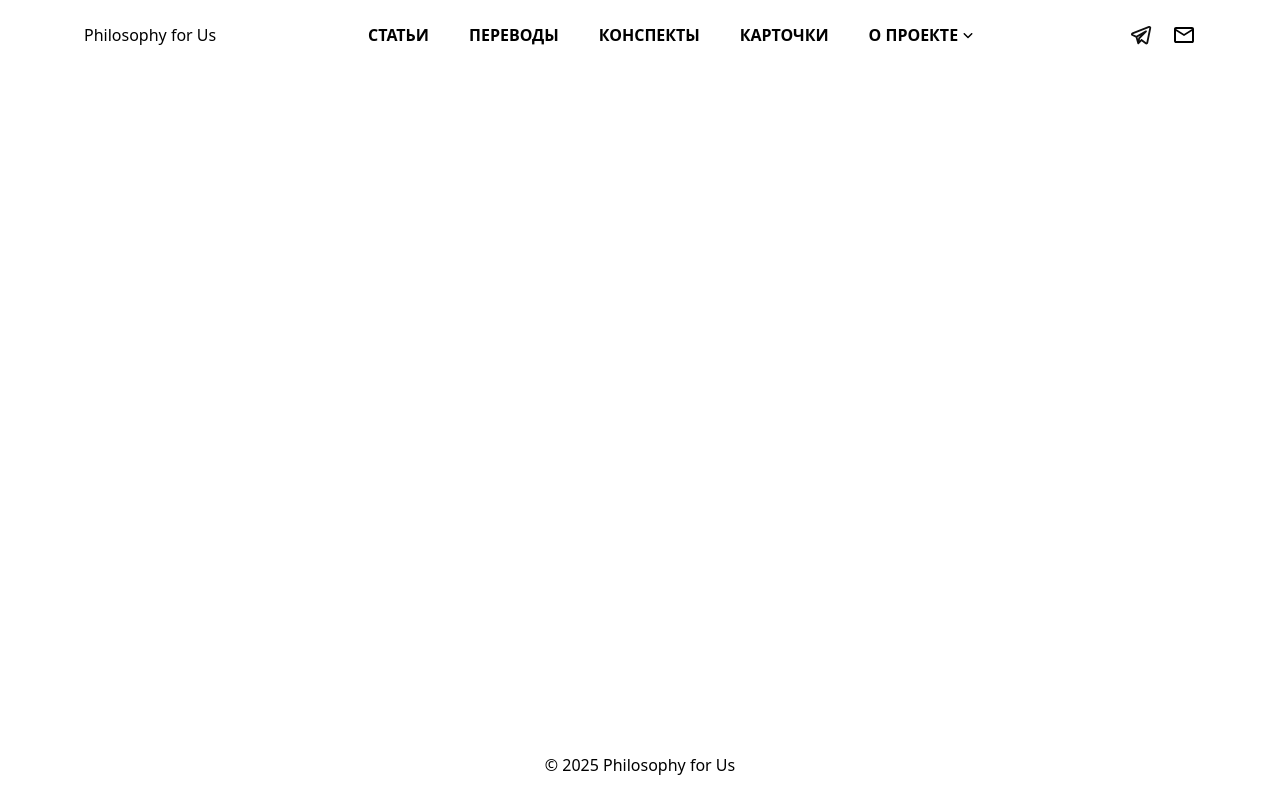
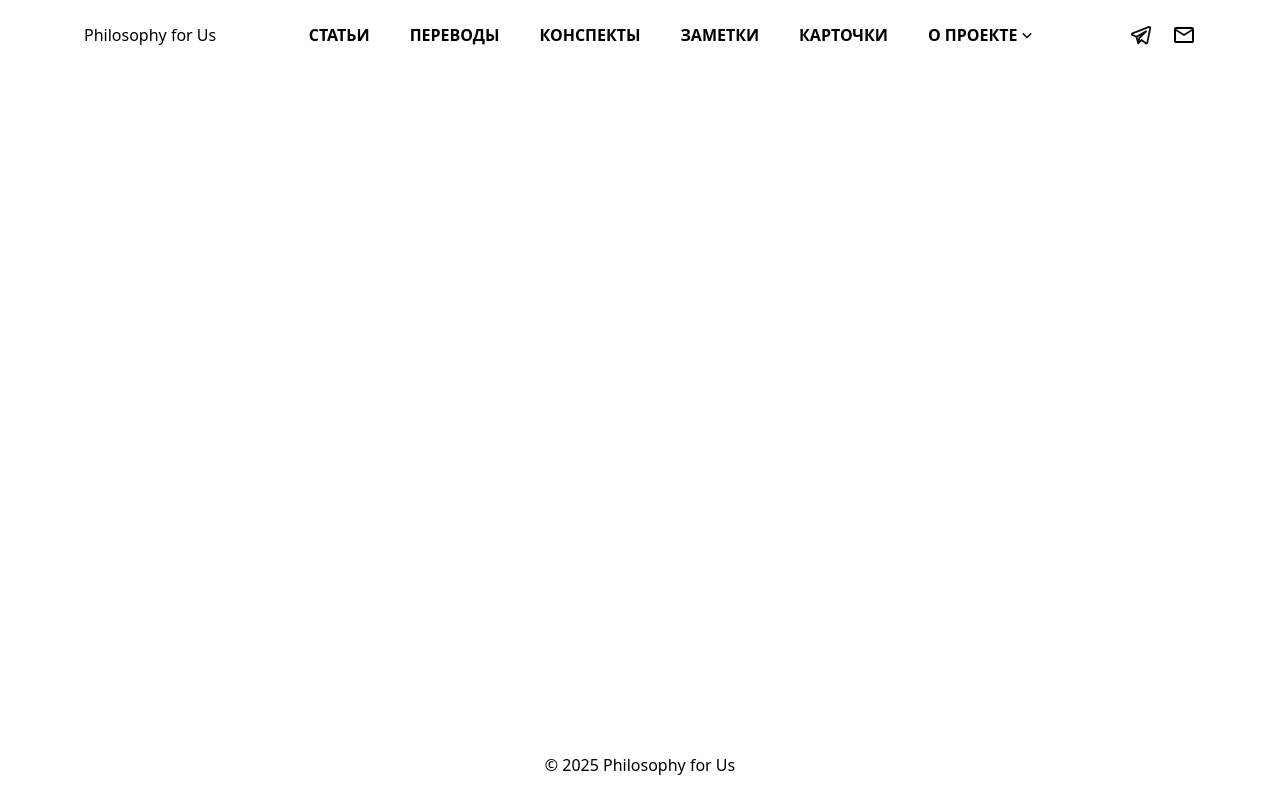
Before and after one commit to cmczk/philosophy-for-us, a SvelteKit app: page / in a window 1280 px wide. Built offline with nearby package versions, Linux system fonts and the light colour scheme.

Commit message:
Add Notes

```diff
--- a/src/routes/+layout.svelte
+++ b/src/routes/+layout.svelte
@@ -15,6 +15,7 @@
         <li class="navbar-menu-item"><a class="navbar-menu-link" href="#top">Статьи</a></li>
         <li class="navbar-menu-item"><a class="navbar-menu-link" href="#top">Переводы</a></li>
         <li class="navbar-menu-item"><a class="navbar-menu-link" href="#top">Конспекты</a></li>
+        <li class="navbar-menu-item"><a class="navbar-menu-link" href="#top">Заметки</a></li>
         <li class="navbar-menu-item">
           <a class="navbar-menu-link" href="/flashcards">Карточки</a>
         </li>
```
